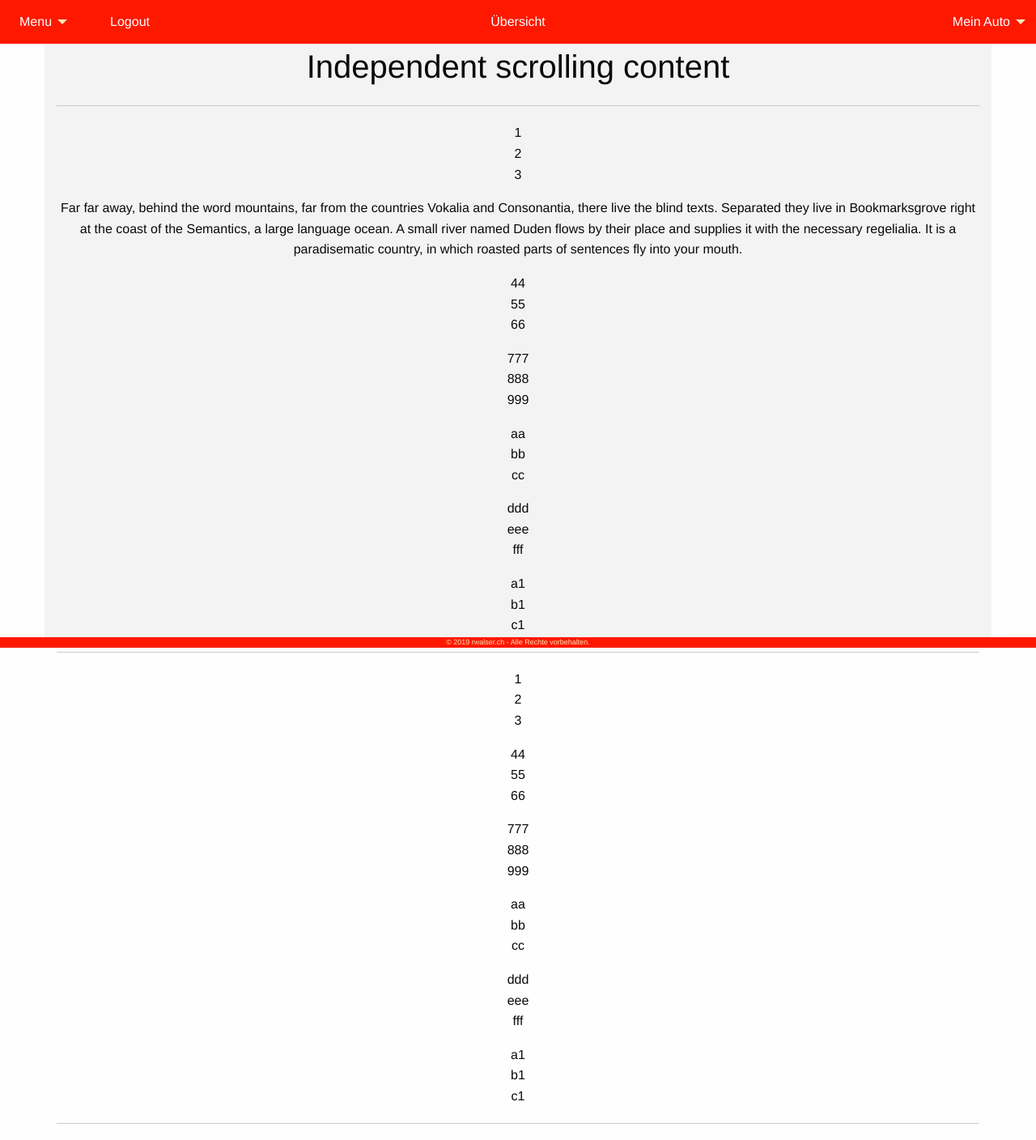
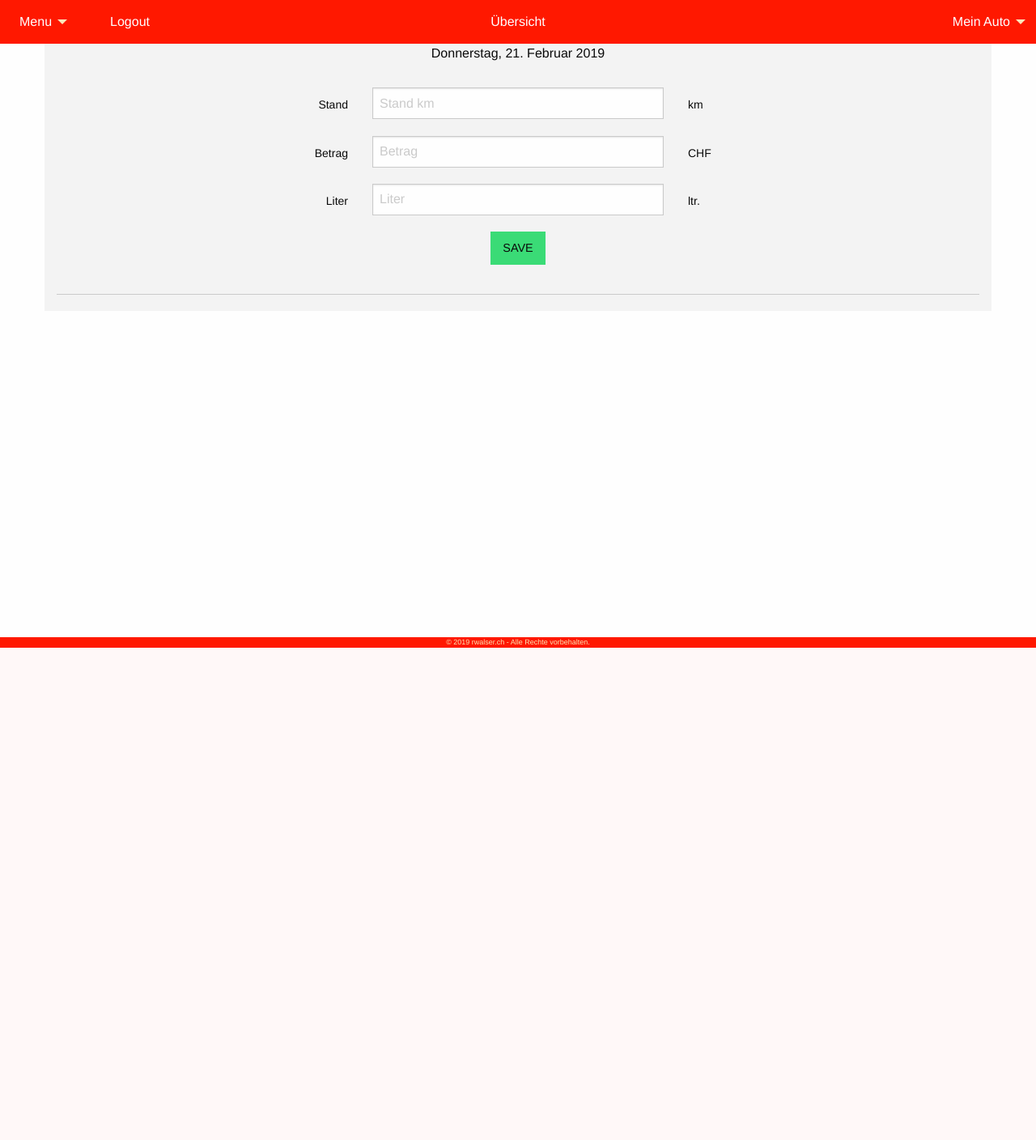
Before and after one commit to rwa-django/kosten, a Django app: page /vehicles/ in a window 1280 px wide. Shown: the whole page at 81% size. After the commit the page ends 800 px from the top, so only its background shows below. Run offline with Django 3.2, Linux system fonts and the light colour scheme; the visitor is signed in with stand-in values (Sample User, id 1); data comes from the database, SQL or seed files in the repository; data that the repository does not hold is empty; some libraries are stand-ins or nearby versions.

Commit message:
Update index

```diff
--- a/__shared__/css/app.css
+++ b/__shared__/css/app.css
@@ -6,6 +6,15 @@ body {
 /* DEBUG */
 div {
   _border: 1px dotted yellow;
+}
+
+/* BUTTON */
+.button {
+    background-color: #ff1800;
+}
+.button:hover, .button:focus {
+    background-color: #9c0a00;
+    color: #fefefe;
 }
 
 .header {
--- a/vehicles/templates/vehicles/base.html
+++ b/vehicles/templates/vehicles/base.html
@@ -34,6 +34,7 @@
                 <ul class="dropdown menu" data-dropdown-menu>
                     <li><a href="#">Menu</a>
                         <ul class="menu vertical">
+                            <li><a href="/vehicles/">Benzin</a></li>
                             <li><a href="#">Einstellungen</a></li>
                             <li><a href="#">Statistiken</a></li>
                             {% if user.is_staff %}
--- a/vehicles/templates/vehicles/index.html
+++ b/vehicles/templates/vehicles/index.html
@@ -35,19 +35,48 @@
 
 
 {% block content %}
+    <div class="grid-x grid-margin-y">
+        <div class="cell xsmall-12">{% now "l, j. F Y" %}</div>
+        <div class="cell">
 
-    <h2>Independent scrolling content</h2>
-    <hr>
-    <p>1<br>2<br>3<br></p>
-    <p>Far far away, behind the word mountains, far from the countries Vokalia and Consonantia, there live the blind texts.
-Separated they live in Bookmarksgrove right at the coast of the Semantics, a large language ocean.
-A small river named Duden flows by their place and supplies it with the necessary regelialia. It is a paradisematic country, in which roasted parts of sentences fly into your mouth.</p>
-    <p>44<br>55<br>66<br></p>
-    <p>777<br>888<br>999<br></p> <p>aa<br>bb<br>cc<br></p>
-    <p>ddd<br>eee<br>fff<br></p> <p>a1<br>b1<br>c1<br></p>
-    <hr>
-    <p>1<br>2<br>3<br></p> <p>44<br>55<br>66<br></p>
-    <p>777<br>888<br>999<br></p> <p>aa<br>bb<br>cc<br></p>
-    <p>ddd<br>eee<br>fff<br></p> <p>a1<br>b1<br>c1<br></p>
+            <form action="" method="post">{% csrf_token %}
+                <div class="grid-x grid-margin-x">
+                    <div class="cell small-4">
+                        <label for="km-label" class="text-right middle">Stand</label>
+                    </div>
+                    <div class="cell auto">
+                        <input type="number" name="amount-km" value="" id="km-label" placeholder="Stand km">
+                    </div>
+                    <div class="cell auto">
+                        <label class="text-left middle">km</label>
+                    </div>
+                </div>
+
+                <div class="grid-x grid-margin-x">
+                    <div class="cell small-4">
+                        <label for="chf-label" class="text-right middle">Betrag</label>
+                    </div>
+                    <div class="cell auto">
+                        <input type="number" name="amount-chf" value="" id="chf-label" placeholder="Betrag">
+                    </div>
+                    <div class="cell auto">
+                        <label class="text-left middle">CHF</label>
+                    </div>
+                </div>
+                <div class="grid-x grid-margin-x">
+                    <div class="cell small-4">
+                        <label for="ltr-label" class="text-right middle">Liter</label>
+                    </div>
+                    <div class="cell auto">
+                        <input type="number" name="amount-ltr" value="" id="ltr-label" placeholder="Liter">
+                    </div>
+                    <div class="cell auto">
+                        <label class="text-left middle">ltr.</label>
+                    </div>
+                </div>
+                <button type="submit" class="button success" value="save">SAVE</button>
+            </form>
+        </div>
+    </div>
     <hr>
 {% endblock %}
```
